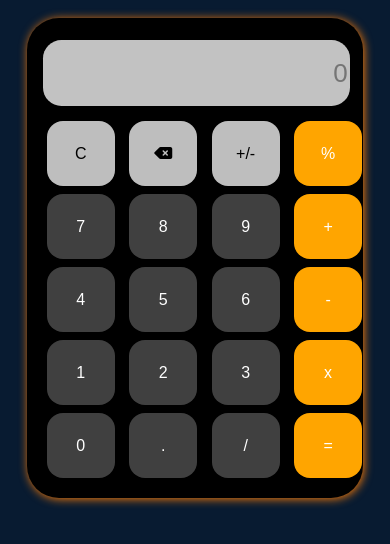
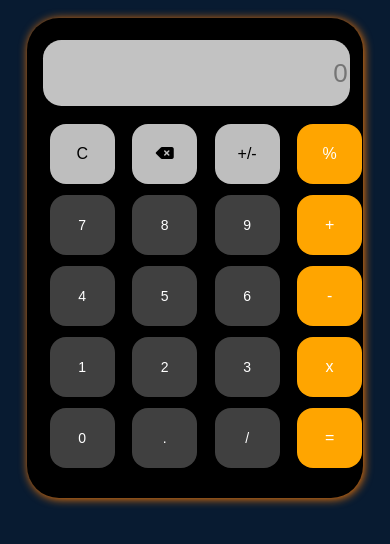
Before and after one commit to Pathan71/my_calculator, a plain HTML site: page index.html in a window 390 px wide. Drawn offline with Linux system fonts and the light colour scheme.

Commit message:
Update stlye.css

```diff
--- a/stlye.css
+++ b/stlye.css
@@ -117,7 +117,7 @@ body {
         height: 65px;
         width: 68px;
         font-size: 16px;
-        margin-left: 10px;
+        margin-left: 22px;
         margin-top: 5px;
         margin-bottom: 3px;
     }
@@ -139,3 +139,24 @@ body {
         font-size: 16px;
     }
 }
+
+@media screen and (max-width:441px) {
+    .btn {
+        height: 60px;
+        width: 70px;
+        font-size: 14px;
+        margin-left: 13px;
+        margin-top: 5px;
+        margin-bottom: 3px;
+    }
+}
+@media screen and (max-width:410px) {
+    .btn {
+        height: 60px;
+        width: 65px;
+        font-size: 14px;
+        margin-left: 13px;
+        margin-top: 8px;
+        margin-bottom: 3px;
+    }
+}
```
